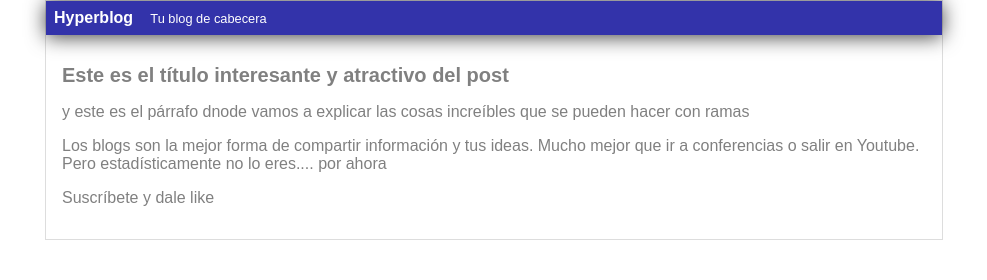
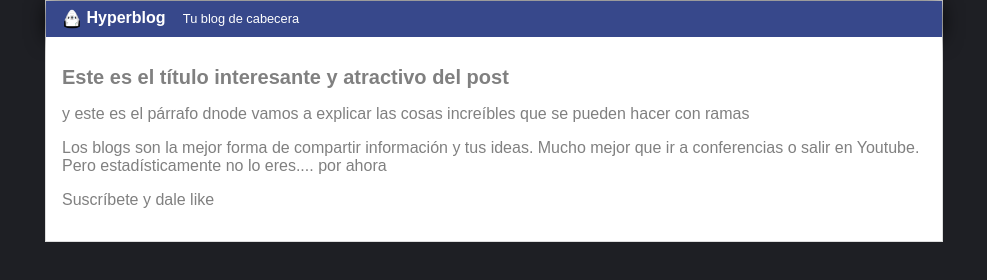
Before and after one commit to Nimero09/Prueba, a plain HTML site: page blogpost.html in a window 1280 px wide. Shown: the whole page, without its empty margins (146-1133 px from the left). Drawn offline with Linux system fonts and the light colour scheme.

Commit message:
Color de fondo, logo nuevo y mejor color de header

```diff
--- a/blogpost.html
+++ b/blogpost.html
@@ -10,6 +10,7 @@
 <body>
     <div id="container">
         <div id="cabecera">
+            <img id="logo" src="./img/dragon.png" alt="">
             Hyperblog
             <span id="tagline">Tu blog de cabecera</span>
         </div>
--- a/css/style.css
+++ b/css/style.css
@@ -1,4 +1,5 @@
 body{
+    background: #1e1f24;
     color: gray;
     text-align: center;
     font-family: Arial;
@@ -7,12 +8,19 @@ body{
 }
 
 #cabecera{
-    background: #33A;
+    background: #37488b;
     color: white;
     margin: 0;
     font-weight: bold;
-    padding: 0.5em;
+    padding: 0.5em 0 0.5em 1em;
     box-shadow: 0px 2px 20px 0px rgba(0, 0, 0, 0.75);
+}
+
+#cabecera #logo {
+    font-weight: normal;
+    font-size: 0.8em;
+    width: 20px;
+    vertical-align: middle;
 }
 
 #cabecera #tagline{
@@ -35,4 +43,5 @@ body{
 
 #post{
     padding: 1em;
+    background: white;
 }
```
